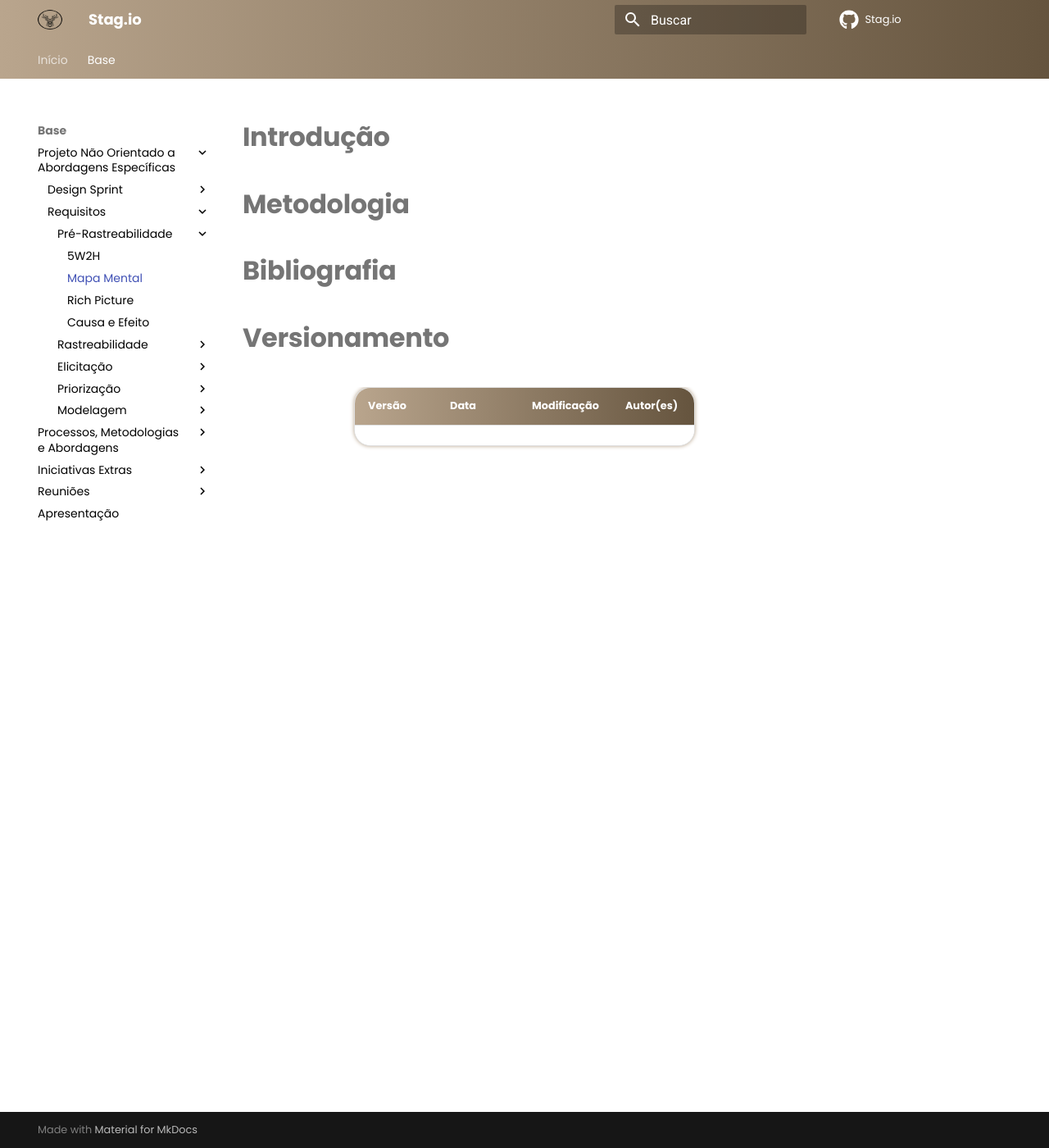
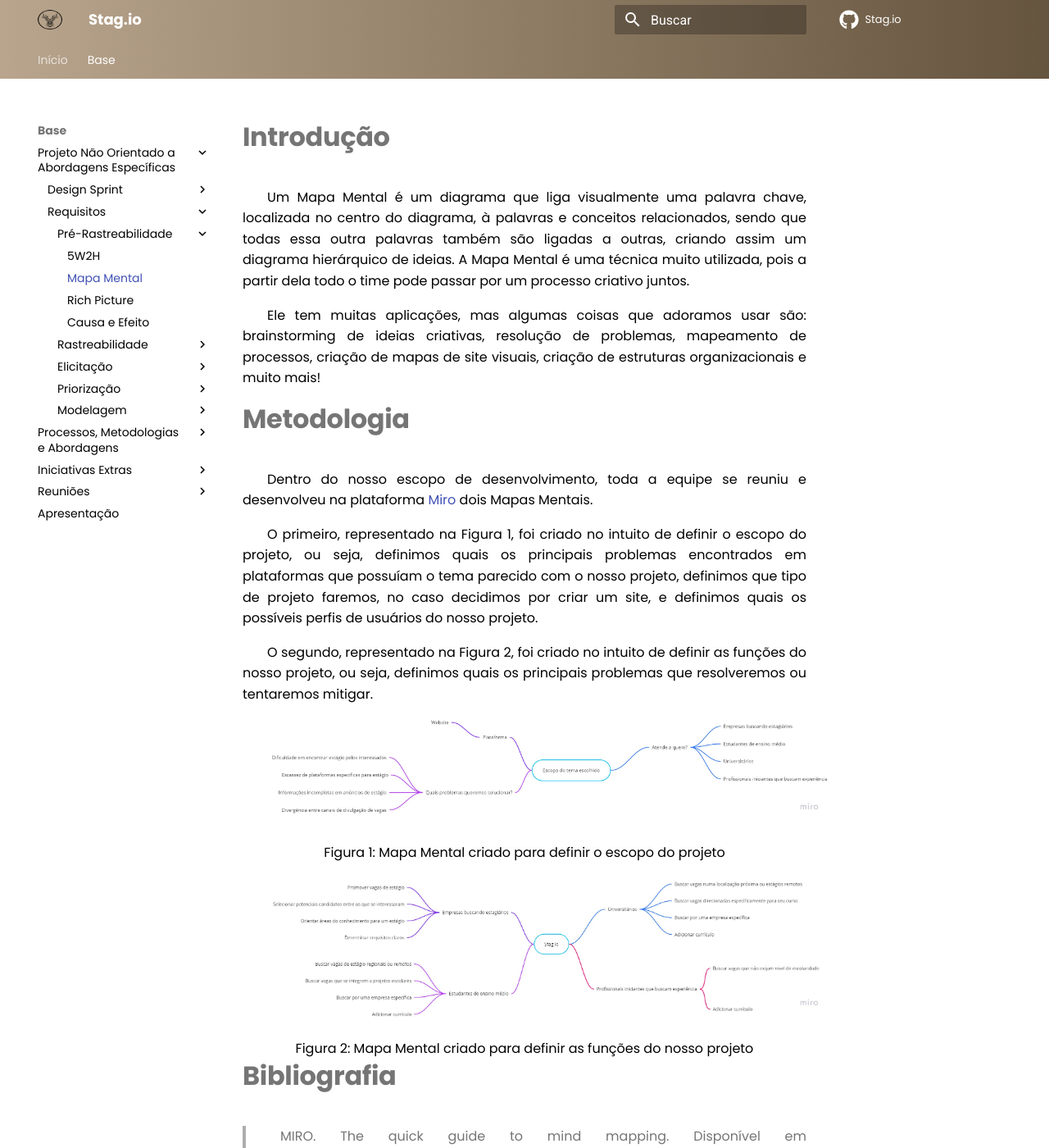
Before and after one commit to UnBArqDsw2021-2/2021.2_G3_stag.io, an MkDocs documentation site: the page built from docs/Base/PNOAE/Requisitos/PreRastreabilidade/MapaMental.md, in a window 1280 px wide and 1400 px high. Shown: the whole window at 82% size. Built offline with MkDocs 1.6.1 and Material for MkDocs 9.7.7, drawn with Linux system fonts in a browser that asks for light colours; comment, search, counter and statistics services are not loaded; some of the changed text lies outside the part shown.

Commit message:
Criando o documento do mapa mental

```diff
--- a/docs/Base/PNOAE/Requisitos/PreRastreabilidade/MapaMental.md
+++ b/docs/Base/PNOAE/Requisitos/PreRastreabilidade/MapaMental.md
@@ -1,11 +1,32 @@
 # Introdução
+
+Um Mapa Mental é um diagrama que liga visualmente uma palavra chave, localizada no centro do diagrama, à palavras e conceitos relacionados, sendo que todas essa outra palavras também são ligadas a outras, criando assim um diagrama hierárquico de ideias.
+A Mapa Mental é uma técnica muito utilizada, pois a partir dela todo o time pode passar por um processo criativo juntos.
+
+
+Ele tem muitas aplicações, mas algumas coisas que adoramos usar são: brainstorming de ideias criativas, resolução de problemas, mapeamento de processos, criação de mapas de site visuais, criação de estruturas organizacionais e muito mais!
 
 # Metodologia
 
+Dentro do nosso escopo de desenvolvimento, toda a equipe se reuniu e desenvolveu na plataforma [Miro](https://miro.com/signup/) dois Mapas Mentais.
+
+O primeiro, representado na Figura 1, foi criado no intuito de definir o escopo do projeto, ou seja, definimos quais os principais problemas encontrados em plataformas que possuíam o tema parecido com o nosso projeto, definimos que tipo de projeto faremos, no caso decidimos por criar um site, e definimos quais os possíveis perfis de usuários do nosso projeto.
+
+O segundo, representado na Figura 2, foi criado no intuito de definir as funções do nosso projeto, ou seja, definimos quais os principais problemas que resolveremos ou tentaremos mitigar.
+
+[![escopo](../../../../assets/Base/MapaMental/MapaMentalProjeto.jpg)](../../../../assets/Base/MapaMental/MapaMentalProjeto.jpg)
+<center>Figura 1: Mapa Mental criado para definir o escopo do projeto</center>
+
+[![projeto](../../../../assets/Base/MapaMental/MapaMentalEscopo.jpg)](../../../../assets/Base/MapaMental/MapaMentalEscopo.jpg)
+<center>Figura 2: Mapa Mental criado para definir as funções do nosso projeto</center>
+
+
+
 # Bibliografia
+>MIRO. The quick guide to mind mapping. Disponível em https://miro.com/guides/mind-mapping/. Acesso em: 01 fev. 2022.
 
 # Versionamento
 
 Versão | Data | Modificação | Autor(es) |
 |--|--|--|--|
-|||||
+|0.1|01/02/2022|Criando o documento do Mapa Mental|Ian Ferreira|
```
